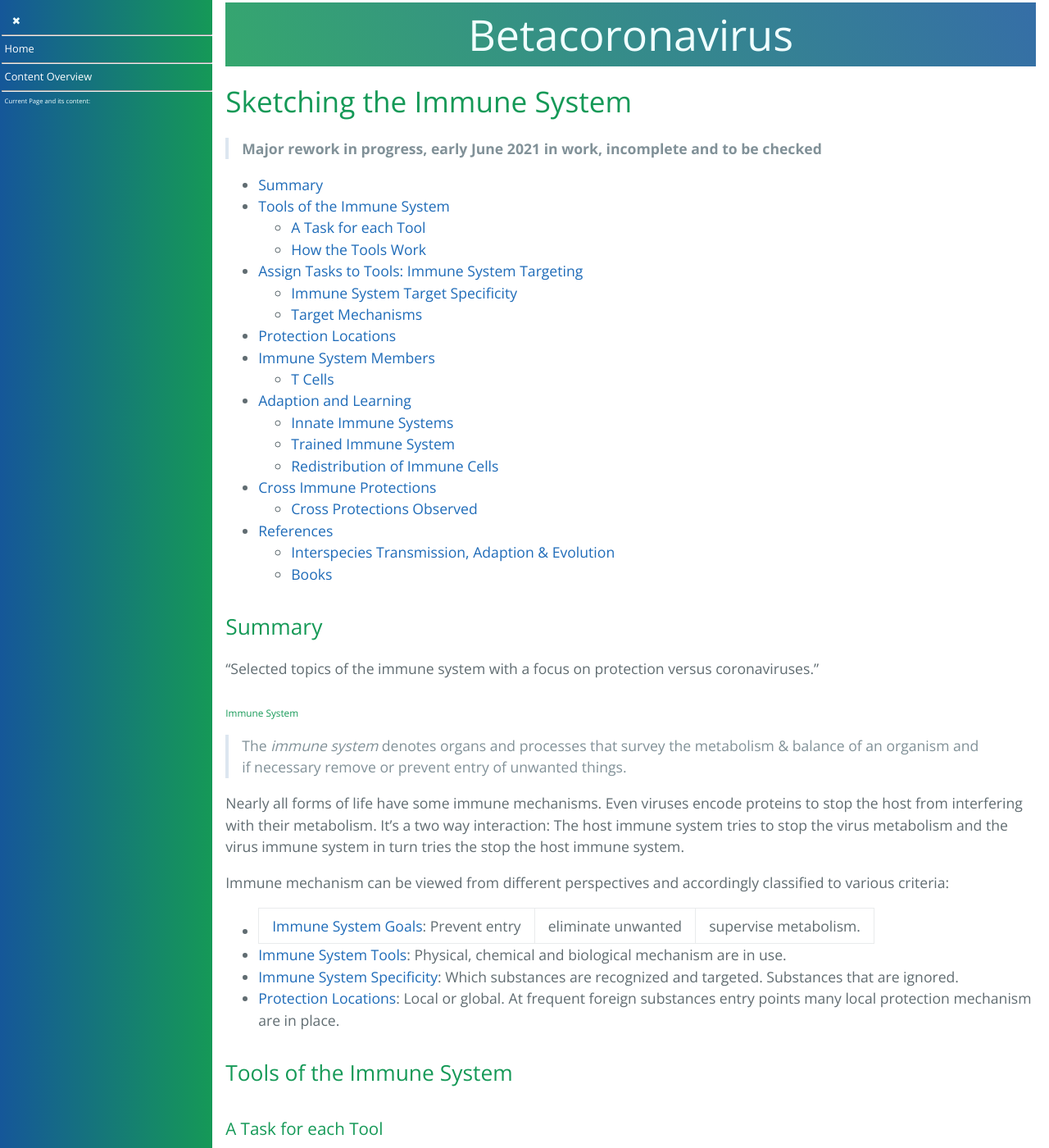
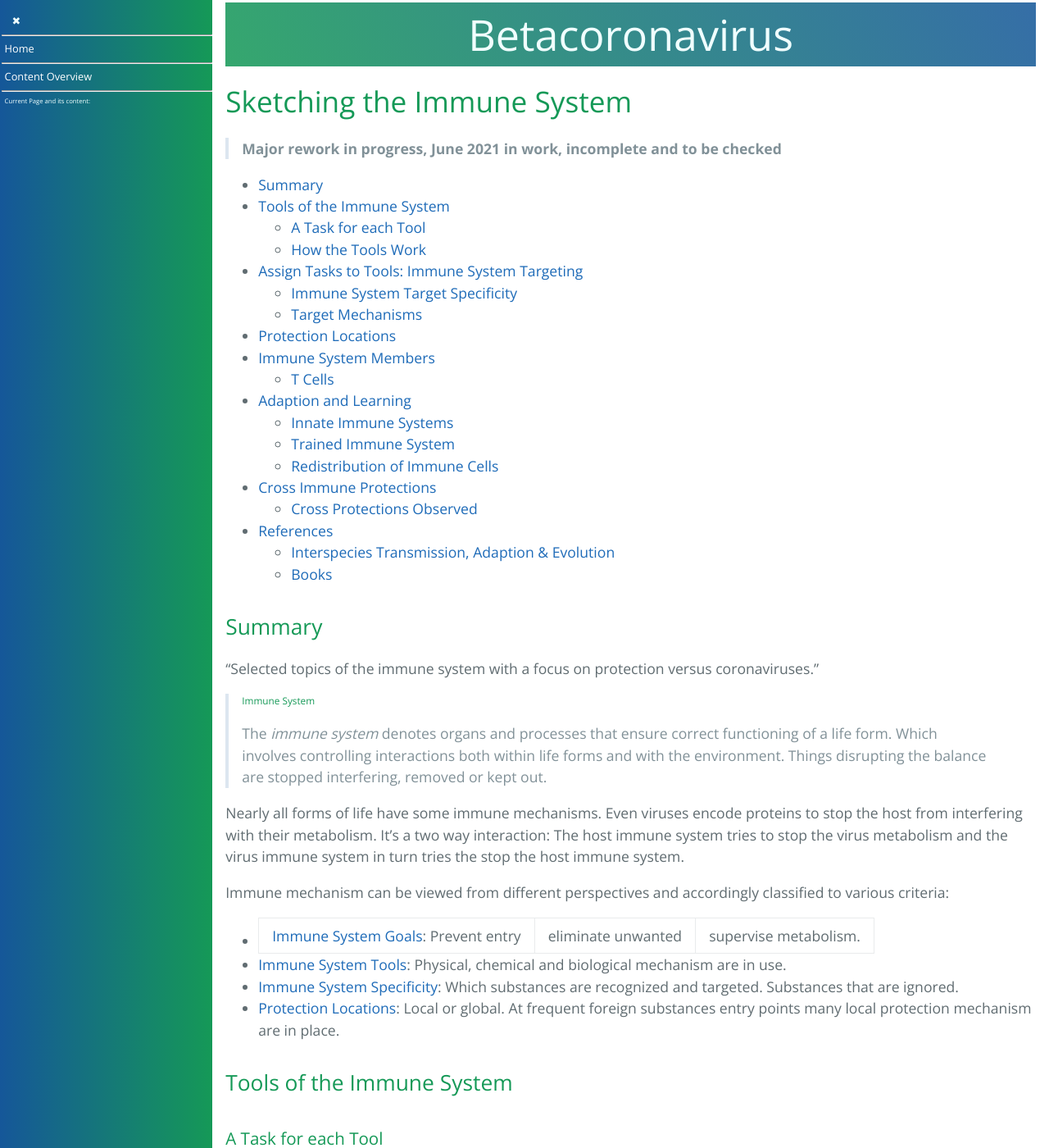
Before and after one commit to forestgrape/coronavirus, a Jekyll site: the page built from 4_immunological/immune_system.md, in a window 1280 px wide and 1400 px high. Shown: the whole window at 82% size. Built offline with Jekyll 4.4.1, drawn with Linux system fonts in a browser that asks for light colours; our own code applies the rules of GitHub Pages for plain Markdown files.

Commit message:
formulation

```diff
--- a/4_immunological/immune_system.md
+++ b/4_immunological/immune_system.md
@@ -2,7 +2,7 @@
 
 # Sketching the Immune System
 
-> **Major rework in progress, early June 2021**
+> **Major rework in progress, June 2021**
 > **in work, incomplete and to be checked**
 
 * [Summary](#summary)
@@ -32,8 +32,8 @@
 
 "Selected topics of the immune system with a focus on protection versus coronaviruses."
 
-###### Immune System
-> The *immune system* denotes organs and processes that survey the metabolism & balance of an organism and if necessary remove or prevent entry of unwanted things.
+> ###### Immune System
+> The *immune system* denotes organs and processes that ensure correct functioning of a life form. Which involves controlling interactions both within life forms and with the environment. Things disrupting the balance are stopped interfering, removed or kept out.
 
 Nearly all forms of life have some immune mechanisms. Even viruses encode proteins to stop the host from interfering with their metabolism. It's a two way interaction: The host immune system tries to stop the virus metabolism and the virus immune system in turn tries the stop the host immune system.
 
```
